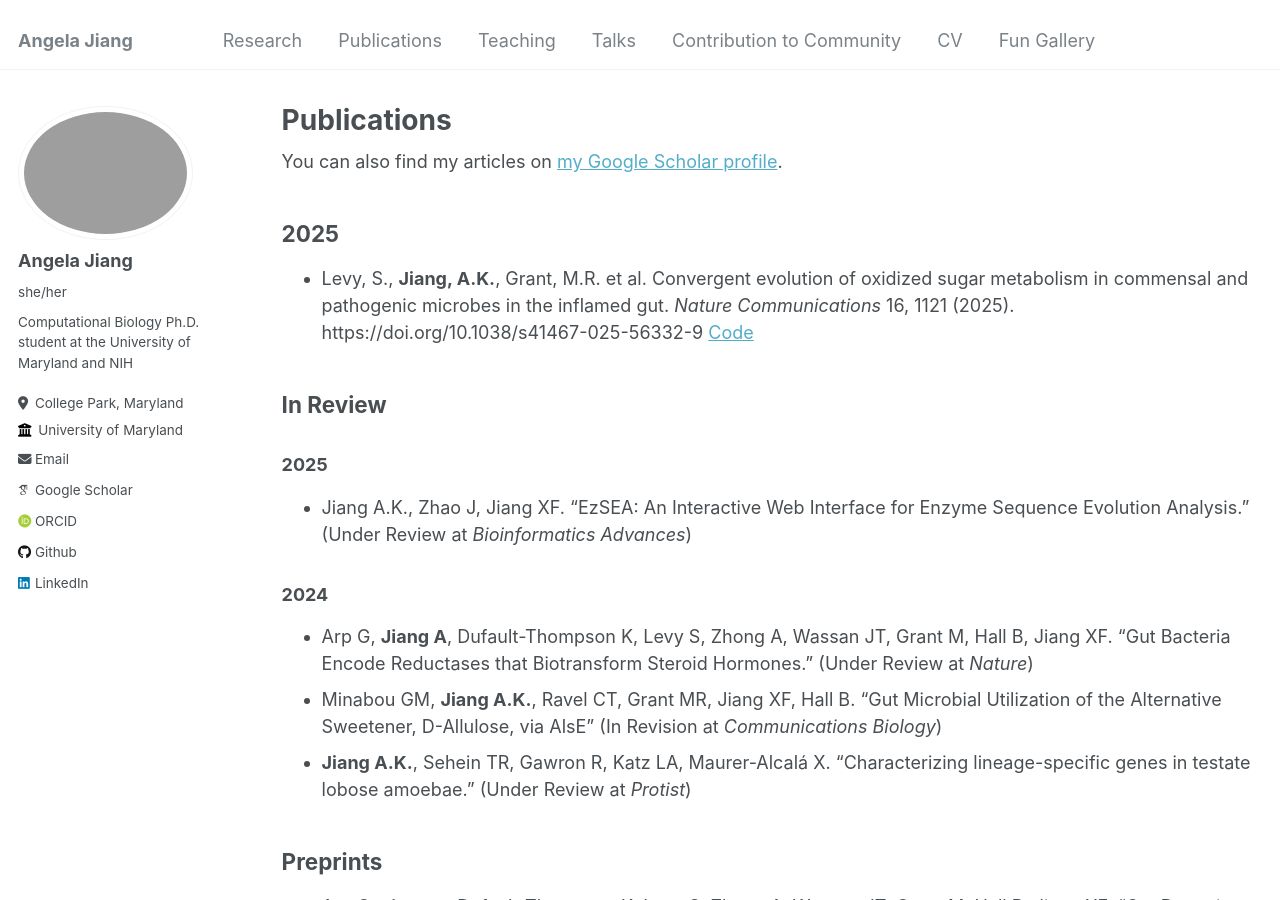
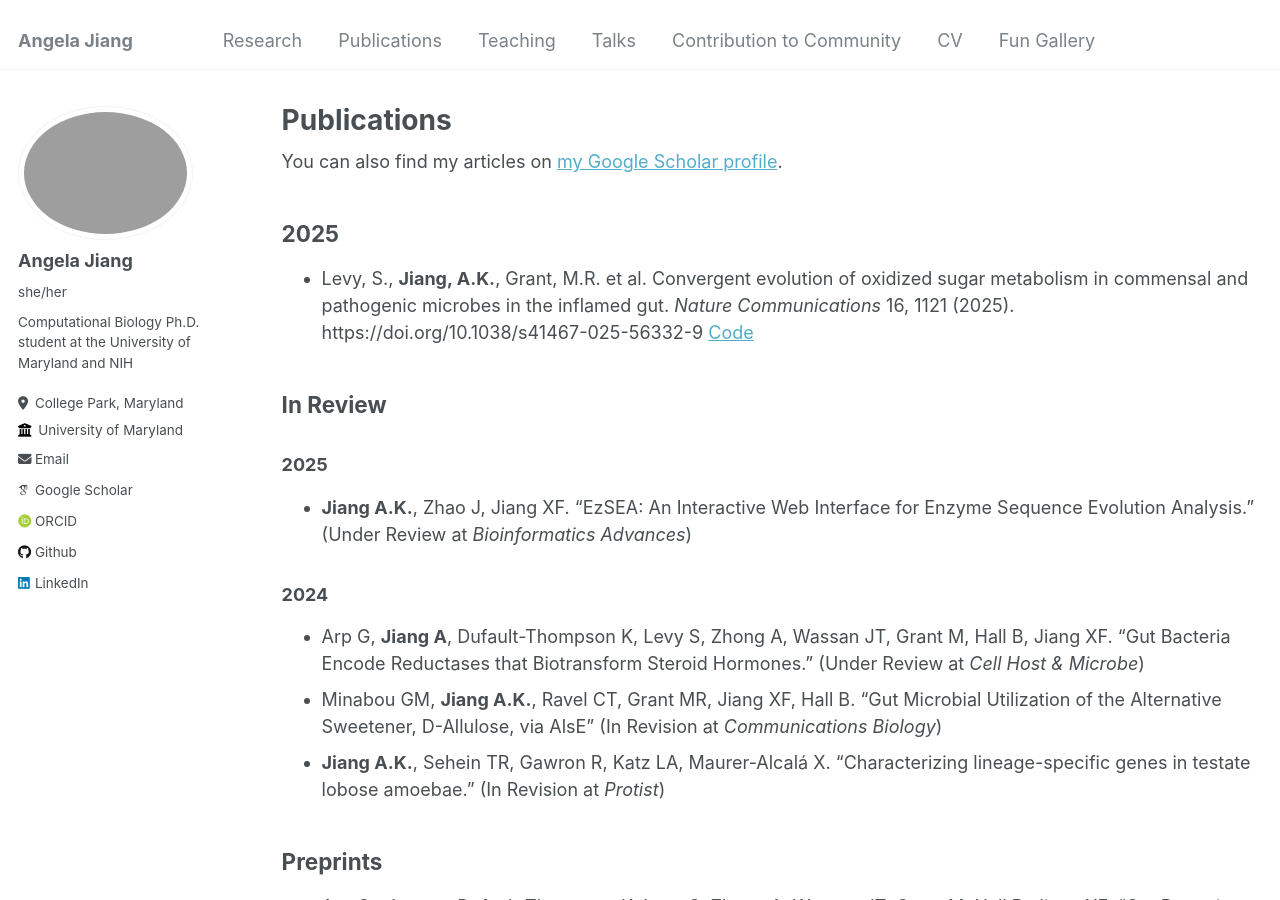
Before and after one commit to frikinzi/frikinzi.github.io, a Jekyll site: the page built from _pages/publications.md, in a window 1280 px wide and 900 px high. Built offline with Jekyll 4.4.1, drawn with Linux system fonts in a browser that asks for light colours; some web fonts are replaced.

Commit message:
update cv

```diff
--- a/_pages/publications.md
+++ b/_pages/publications.md
@@ -14,12 +14,12 @@ author_profile: true
 
 ## In Review
 ### 2025
-+ Jiang A.K., Zhao J, Jiang XF. "EzSEA: An Interactive Web Interface for Enzyme Sequence Evolution Analysis." (Under Review at *Bioinformatics Advances*)
++ **Jiang A.K.**, Zhao J, Jiang XF. "EzSEA: An Interactive Web Interface for Enzyme Sequence Evolution Analysis." (Under Review at *Bioinformatics Advances*)
 
 ### 2024
-+ Arp G, **Jiang A**, Dufault-Thompson K, Levy S, Zhong A, Wassan JT, Grant M, Hall B, Jiang XF. “Gut Bacteria Encode Reductases that Biotransform Steroid Hormones.” (Under Review at *Nature*)
++ Arp G, **Jiang A**, Dufault-Thompson K, Levy S, Zhong A, Wassan JT, Grant M, Hall B, Jiang XF. “Gut Bacteria Encode Reductases that Biotransform Steroid Hormones.” (Under Review at *Cell Host & Microbe*)
 + Minabou GM, **Jiang A.K.**, Ravel CT, Grant MR, Jiang XF, Hall B. “Gut Microbial Utilization of the Alternative Sweetener, D-Allulose, via AlsE” (In Revision at *Communications Biology*)
-+ **Jiang A.K.**, Sehein TR, Gawron R, Katz LA, Maurer-Alcalá X. “Characterizing lineage-specific genes in testate lobose amoebae.” (Under Review at *Protist*)
++ **Jiang A.K.**, Sehein TR, Gawron R, Katz LA, Maurer-Alcalá X. “Characterizing lineage-specific genes in testate lobose amoebae.” (In Revision at *Protist*)
 
 ## Preprints
 + Arp G, **Jiang A**, Dufault-Thompson K, Levy S, Zhong A, Wassan JT, Grant M, Hall B, Jiang XF. “Gut Bacteria Encode Reductases that Biotransform Steroid Hormones.” bioRxiv, https://doi.org/10.1101/2024.10.04.616736
```
Also changed, not shown: files/ezsea.png, 1 other file.
